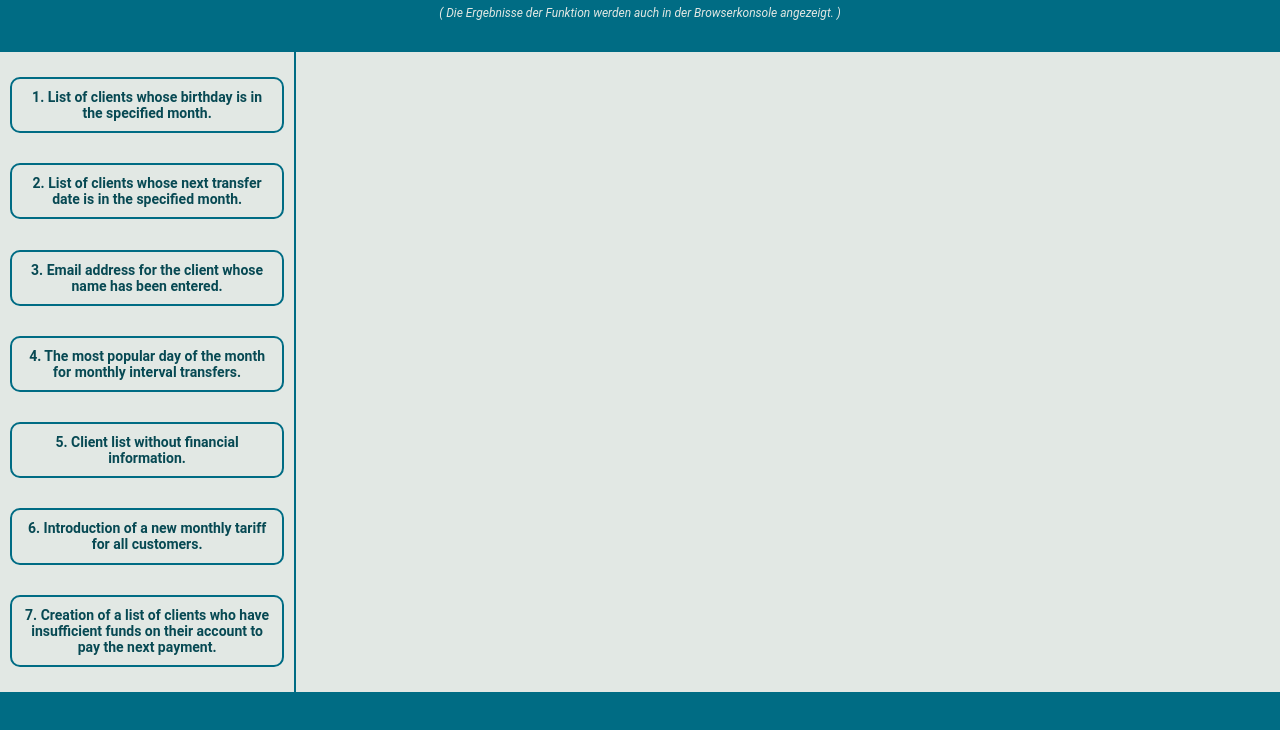
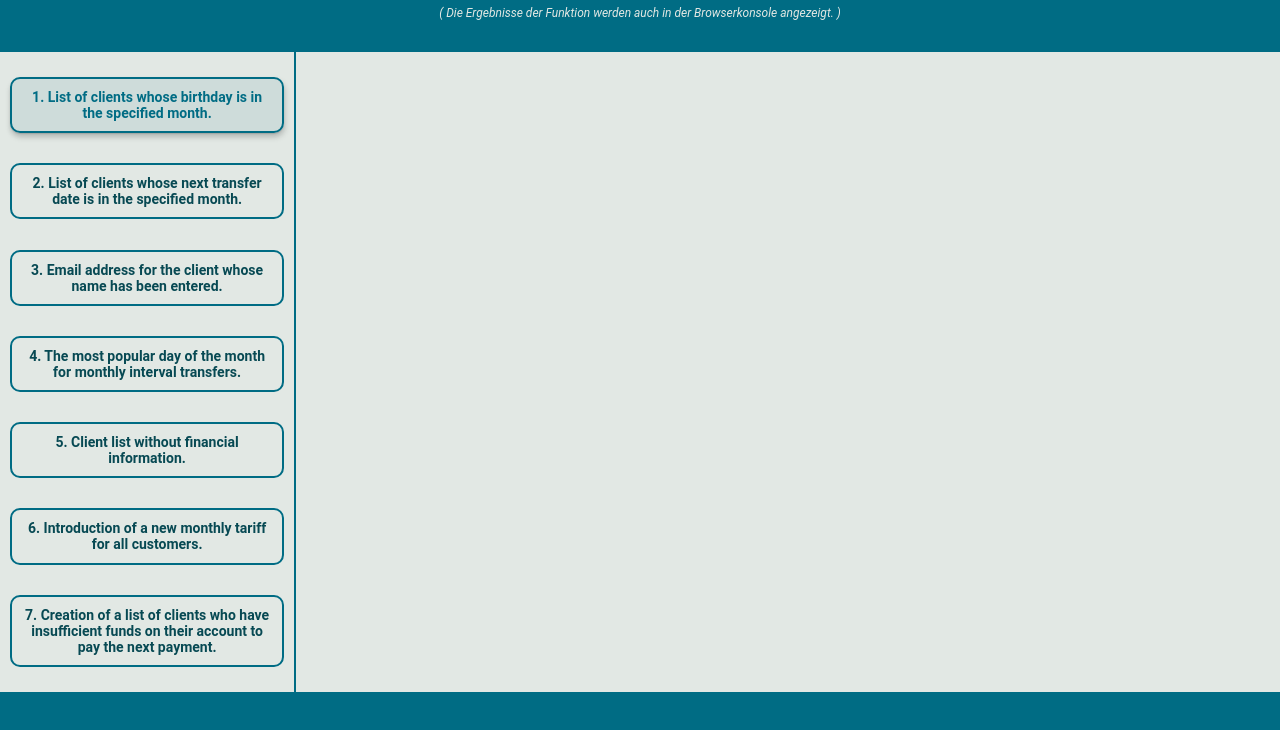
Before and after one commit to an-shem/aufgabe-2, a website built with Parcel: page src/index.html in a window 1280 px wide. In both pictures the pointer is over the item "1. List of clients whose birthday is in the specified month.". Shown: the part 68-798 px from the top of the page. Built offline with nearby package versions, Linux system fonts and the light colour scheme.

Commit message:
changed the styles for the task selection element
 - изменил стили для элемента выбора задачи

```diff
--- a/src/css/styles.css
+++ b/src/css/styles.css
@@ -70,6 +70,12 @@ main {
   text-align: center;
   border: 2px solid var(--color-text);
   border-radius: 10px;
+  cursor: pointer;
+}
+.task-nav-item:hover {
+  box-shadow: 0px 1px 1px rgba(0, 0, 0, 0.12), 0px 4px 4px rgba(0, 0, 0, 0.06), 1px 4px 6px rgba(0, 0, 0, 0.16);
+  color: var(--color-text);
+  background-color: #bcd2d280;
 }
 .display-block {
   width: 100%;
```
